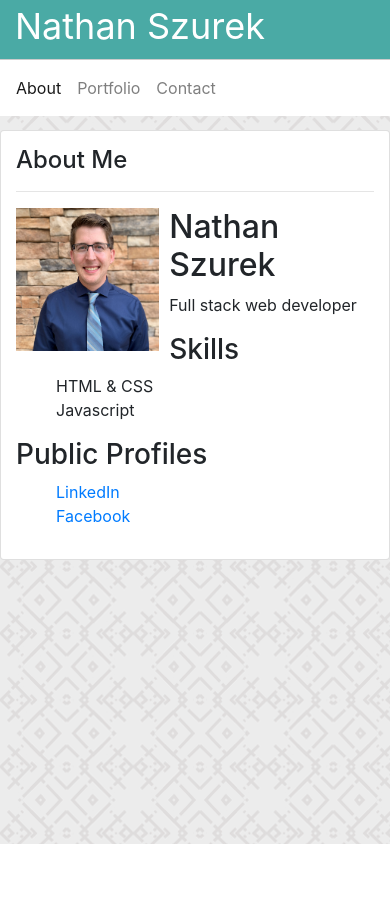
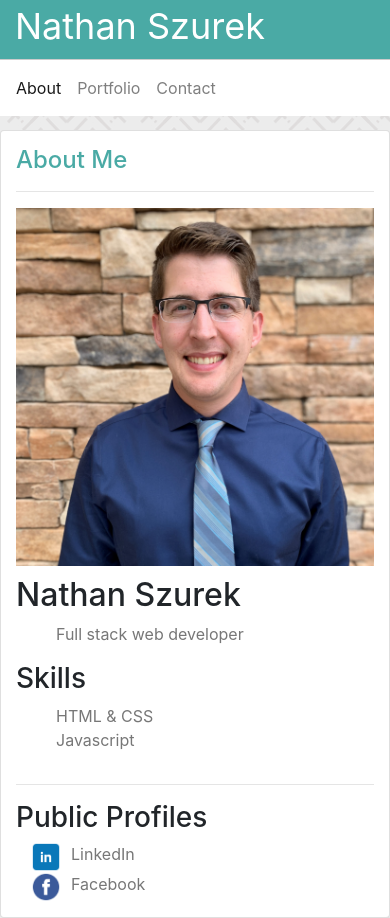
Before and after one commit to NathanSzu/ResponsivePortfolio, a plain HTML site: page index.html in a window 390 px wide. Before the commit the page ends 844 px from the top, so only its background shows below. Drawn offline with nearby package versions, Linux system fonts and the light colour scheme.

Commit message:
Added required colors and responsive about section

```diff
--- a/index.html
+++ b/index.html
@@ -25,26 +25,48 @@
       <main class="container">
           <div class="card col-md-9">
                 <div class="card-body">
-                    <h4 class="card-title">About Me</h4>
+                    <h4 class="card-title h">About Me</h4>
                     <hr>
+                    <div class="row">
+                        <div class="col-md-4">
                             <img class="about-img" src="Assets/profile.jpg" alt="Profile Picture">
-
-                    <div class="single-post-content-wrapper">
-                                <h2>Nathan Szurek</h2>
-                                <p>Full stack web developer</p>
-                                <h3>Skills</h3>
-                                <ul>
+                        </div>
+                        <div class="col-md-8">
+                            <h2 class="bio">Nathan Szurek</h2>
+                            <ul class="p">
+                                <li>Full stack web developer</li>
+                            </ul>
+                            <h3 class="bio">Skills</h3>
+                            <ul class="p">
                                 <li>HTML & CSS</li>
                                 <li>Javascript</li>
                                 <li></li>
                                 <li></li>
                                 <li></li>
                             </ul>
-                                <h3>Public Profiles</h3>
-                                <ul>
-                                    <li><a href="www.linkedin.com/in/nathanszurek" target="blank">LinkedIn</a></li>
-                                    <li><a href="https://www.facebook.com/nathan.szurek?ref=bookmarks" target="blank">Facebook</a></li>
-                                </ul>
+
+                        </div>
+                    </div>
+                    <hr>
+                    <div class="row">
+                        <div class="col-md-12">
+                            <h3 class="bio">Public Profiles</h3>
+                        </div>
+                        <div class="col-md-6">
+                            <div class="col-md-3">
+                                <a href="https://www.linkedin.com/in/nathanszurek" target="blank"><img class="icon" src="Assets/linkedin.png" alt="LinkedIn"></a>
+                            </div>
+
+                            <a class="link p" href="https://www.linkedin.com/in/nathanszurek" target="blank">LinkedIn</a>
+                        </div>
+                        <div class="col-md-6">
+                            <div class="col-md-3">
+                                <a href="https://www.facebook.com/nathan.szurek?ref=bookmarks" target="blank"><img class="icon" src="Assets/facebook.png" alt="Facebook"></a>
+                            </div>
+
+                            <a class="link p" href="https://www.facebook.com/nathan.szurek?ref=bookmarks" target="blank">Facebook</a>
+                        </div>
+
                     </div>
                 </div>
           </div>
--- a/style.css
+++ b/style.css
@@ -1,6 +1,16 @@
 /* Site defaults. */
 body {
     background-image: url(Assets/herringbone.png);
+}
+
+ /* Regular font color */
+.p {
+    color: #777777;
+}
+
+/* Regular heading color. */
+.h {
+    color: #4aaaa5;
 }
 
 ul {
@@ -23,7 +33,7 @@ nav {
     position: relative;
 }
 
-@media screen and (max-width: 650px) {
+@media screen and (max-width: 640px) {
     .nav {
         background-color: white;
         left: 0px;
@@ -46,7 +56,7 @@ nav {
     padding-right: 15px;
 }
 
-@media screen and (max-width: 650px) {
+@media screen and (max-width: 640px) {
     .brand {
         width: 100%;
         position: absolute;
@@ -59,7 +69,7 @@ nav {
     color: white;
 }
 
-@media screen and (max-width: 650px) {
+@media screen and (max-width: 640px) {
     .brand-text {
         text-align: center;
     }
@@ -71,7 +81,7 @@ nav {
     top: 30px;
 }
 
-@media screen and (max-width: 650px) {
+@media screen and (max-width: 640px) {
     .card {
         top: 70px;
         left: 0px;
@@ -84,7 +94,7 @@ nav {
     left: 5%;
 }
 
-@media screen and (max-width: 650px) {
+@media screen and (max-width: 640px) {
     .container {
         position: absolute;
         left: 0px;
@@ -102,11 +112,32 @@ nav {
 
 /* Profile picture. */
 .about-img {
-    width: 40%;
+    width: 100%;
     height: auto;
     float: left;
     margin-right: 10px;
     margin-bottom: 10px;
+}
+
+/* Icons */
+
+.icon {
+    width: 30px;
+    height: auto;
+    float: left;
+}
+
+.link {
+    margin-left: 10px;
+
+.bio {
+
+}
+
+@media screen and (max-width: 640px) {
+    .bio {
+        text-align: center;
+    }
 }
 
 /* Portfolio */
```
Also changed, not shown: contact.html (+4 -4 lines), portfolio.html (+1 -1 lines), Assets/facebook.png (added), Assets/linkedin.png (added). Lines whose indentation alone changed are shown as unchanged.
